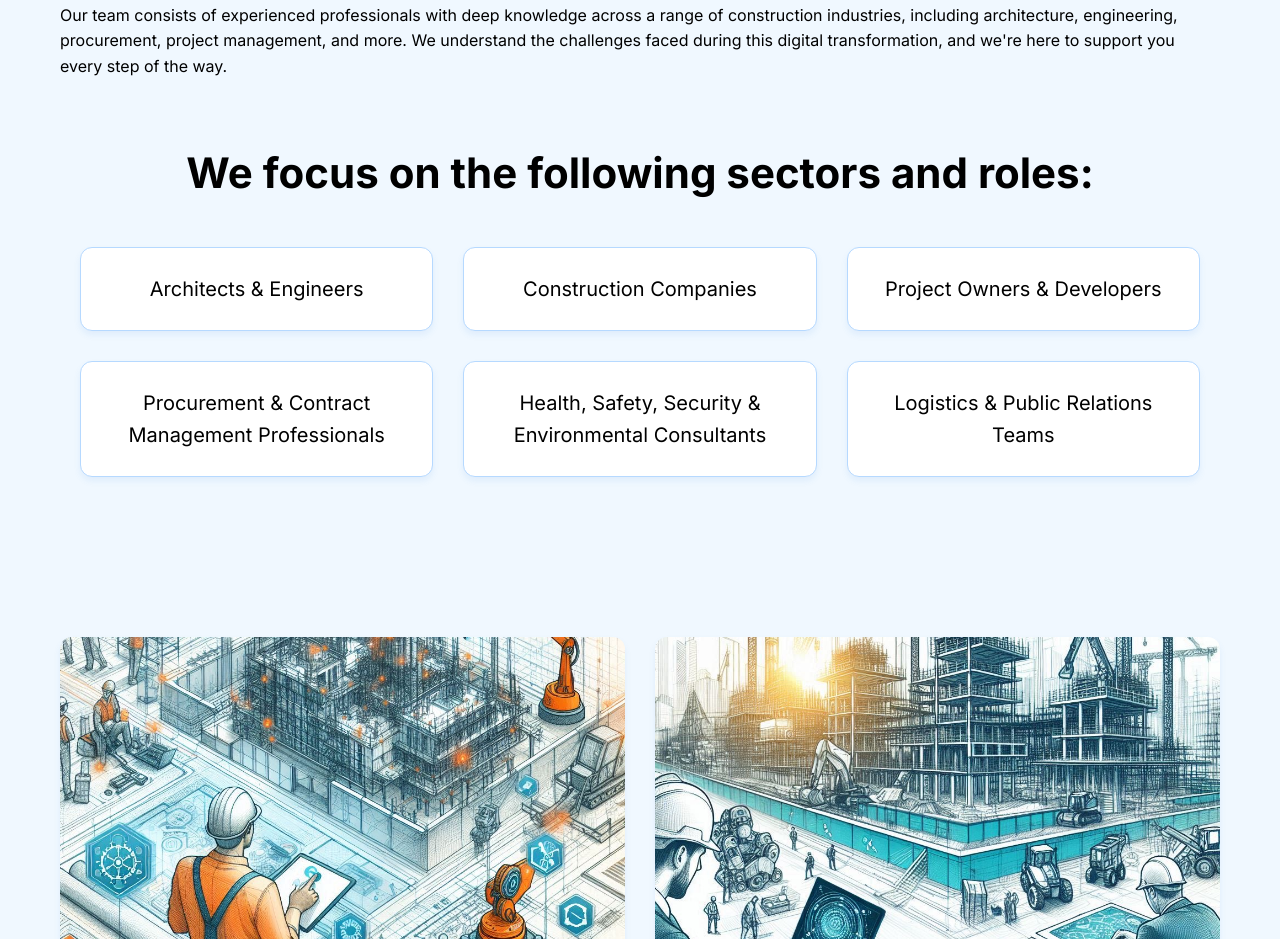
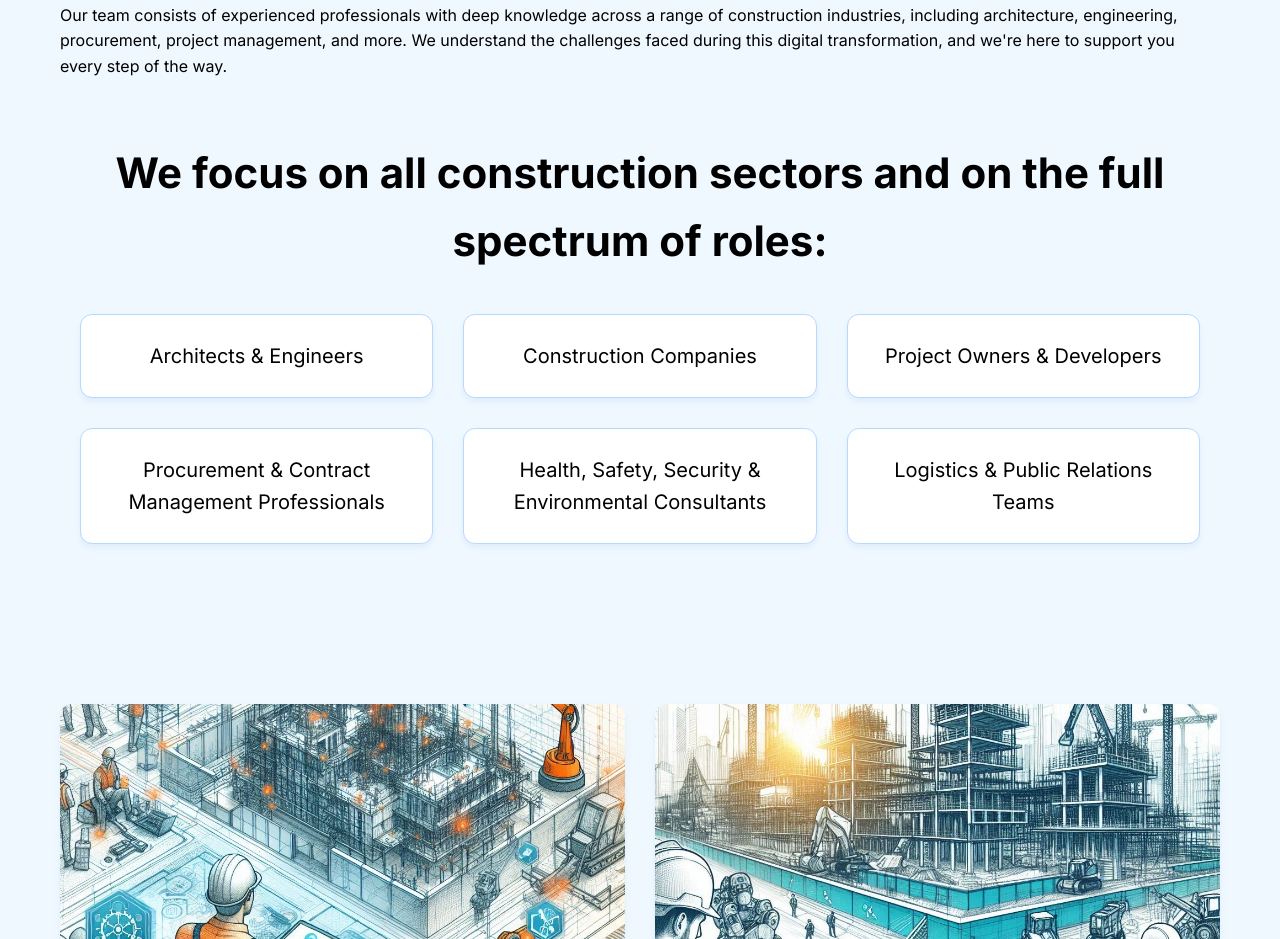
Before and after one commit to tennantalistair/constructai-website, a website: page index.html in a window 1280 px wide. Shown: the part 1091-2030 px from the top of the page. Drawn offline with Linux system fonts and the light colour scheme.

Commit message:
20241010-012

```diff
--- a/index.html
+++ b/index.html
@@ -40,7 +40,7 @@
                 <p>Our team consists of experienced professionals with deep knowledge across a range of construction industries, including architecture, engineering, procurement, project management, and more. We understand the challenges faced during this digital transformation, and we're here to support you every step of the way.</p>
 
                 <div class="sectors">
-                    <h2>We focus on the following sectors and roles:</h2>
+                    <h2>We focus on all construction sectors and on the full spectrum of roles:</h2>
                     <ul>
                         <li>Architects & Engineers</li>
                         <li>Construction Companies</li>
```
